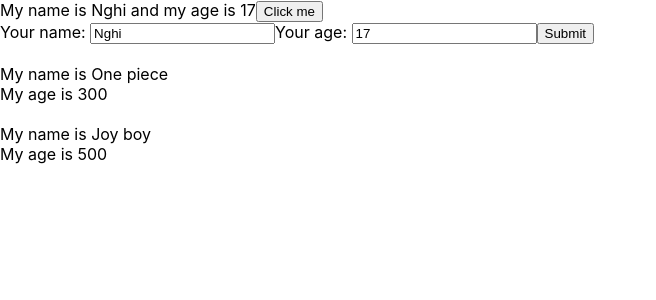
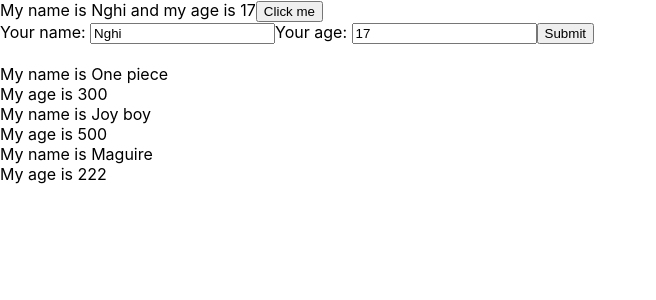
Before and after one commit to Phannghi/demoReact, a React (Create React App) app: page / in a window 1280 px wide. Shown: the top 300 px of the page, without its empty margins (0-656 px from the left). Built offline with nearby package versions, Linux system fonts and the light colour scheme.

Commit message:
render arr/object

```diff
--- a/src/components/DisplayInfo.js
+++ b/src/components/DisplayInfo.js
@@ -1,14 +1,19 @@
 import React from 'react';
 
 class DisplayInfo extends React.Component {
-    render(){
-        console.log(this.props);
-        const {name, age} = this.props;
-        // props => properties
-        return(
+    render() {
+        //console.log(this.props);
+        const { listUser } = this.props;
+        return (
             <div>
-                <div>My name is {name}</div>
-                <div>My age is {age}</div>
+                {listUser.map((user) => {
+                    return (
+                        <div key={user.id}>
+                            <div>My name is {user.name}</div>
+                            <div>My age is {user.age}</div>
+                        </div>
+                    );
+                })}
             </div>
         )
     }
--- a/src/components/MyComponent.js
+++ b/src/components/MyComponent.js
@@ -3,15 +3,19 @@ import UserInfor from './UserInfor';
 import DisplayInfo from './DisplayInfo';
 
 class MyComponent extends React.Component {
+    state = {
+        listUser: [
+            { id: 1, name: 'One piece', age: 300 },
+            { id: 2, name: 'Joy boy', age: 500 },
+            { id: 3, name: 'Maguire', age: 222 },
+        ]
+    };
     render() {
-        const myAge = 300;
         return (
             <div>
                 <UserInfor />
                 <br />
-                <DisplayInfo name="One piece" age={myAge} />
-                <br />
-                <DisplayInfo name="Joy boy" age="500" />
+                <DisplayInfo listUser={this.state.listUser} />
             </div>
         );
     }
```
